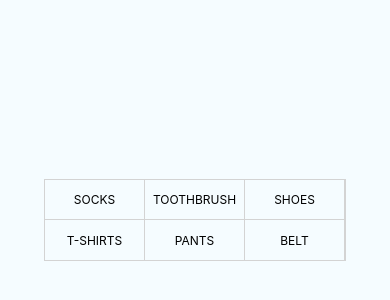
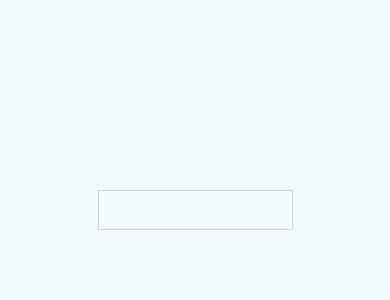
Before and after one commit to joeshub/packing-list, a React Native app: screen / in a window 390 px wide. Shown: the part 202-502 px from the top of the page. Built offline with nearby package versions, Linux system fonts and the light colour scheme.

Commit message:
Make input, store val in state, output to screen

```diff
--- a/App.js
+++ b/App.js
@@ -1,39 +1,21 @@
 import React, { Component } from "react"
-import { StyleSheet, Text, View, TouchableOpacity, FlatList, LayoutAnimation } from "react-native"
+import { StyleSheet, Text, View, TextInput } from "react-native"
 
 export default class App extends Component {
   state = {
-    items: ["socks", "toothbrush", "shoes", "T-shirts", "pants", "belt"]
+    inputValue: null
   }
 
-  listItems(item, index) {
-    // LayoutAnimation.spring()
-    const borderRightWidth = index % 1 > 0 ? 0 : 1
-    const borderBottomWidth = this.state.items.length - 3 > index ? 1 : 0
-    return (
-      <TouchableOpacity
-        style={[styles.itemWrapper, { borderRightWidth, borderBottomWidth }]}
-        key={index}
-      >
-        <Text style={styles.item}>{item.toUpperCase()}</Text>
-      </TouchableOpacity>
-    )
+  handleInput = value => {
+    this.setState({ inputValue: value })
   }
 
   render() {
-    const { items } = this.state
+    const { items, inputValue } = this.state
     return (
       <View style={styles.container}>
-        <View style={{ alignItems: "center" }}>
-          <FlatList
-            data={items}
-            keyExtractor={item => item}
-            renderItem={({ item, index }) => this.listItems(item, index)}
-            contentContainerStyle={styles.listContainer}
-            style={styles.list}
-            numColumns={3}
-          />
-        </View>
+        <TextInput style={styles.input} value={inputValue} onChangeText={this.handleInput} />
+        <Text style={styles.theValue}>{inputValue}</Text>
       </View>
     )
   }
@@ -43,22 +25,18 @@ const styles = StyleSheet.create({
   container: {
     flex: 1,
     backgroundColor: "#F5FCFF",
-    justifyContent: "center"
+    justifyContent: "center",
+    alignItems: "center"
   },
-  list: {
+  input: {
+    width: "50%",
+    height: 40,
+    borderColor: "lightgray",
     borderWidth: 1,
-    borderColor: "lightgray"
+    padding: 5
   },
-  itemWrapper: {
-    borderBottomWidth: 1,
-    borderColor: "lightgray",
-    height: 40,
-    width: 100,
-    alignItems: "center",
-    justifyContent: "center"
-  },
-  item: {
-    margin: 5,
-    fontSize: 12
+  theValue: {
+    margin: 10,
+    fontSize: 18
   }
 })
```
